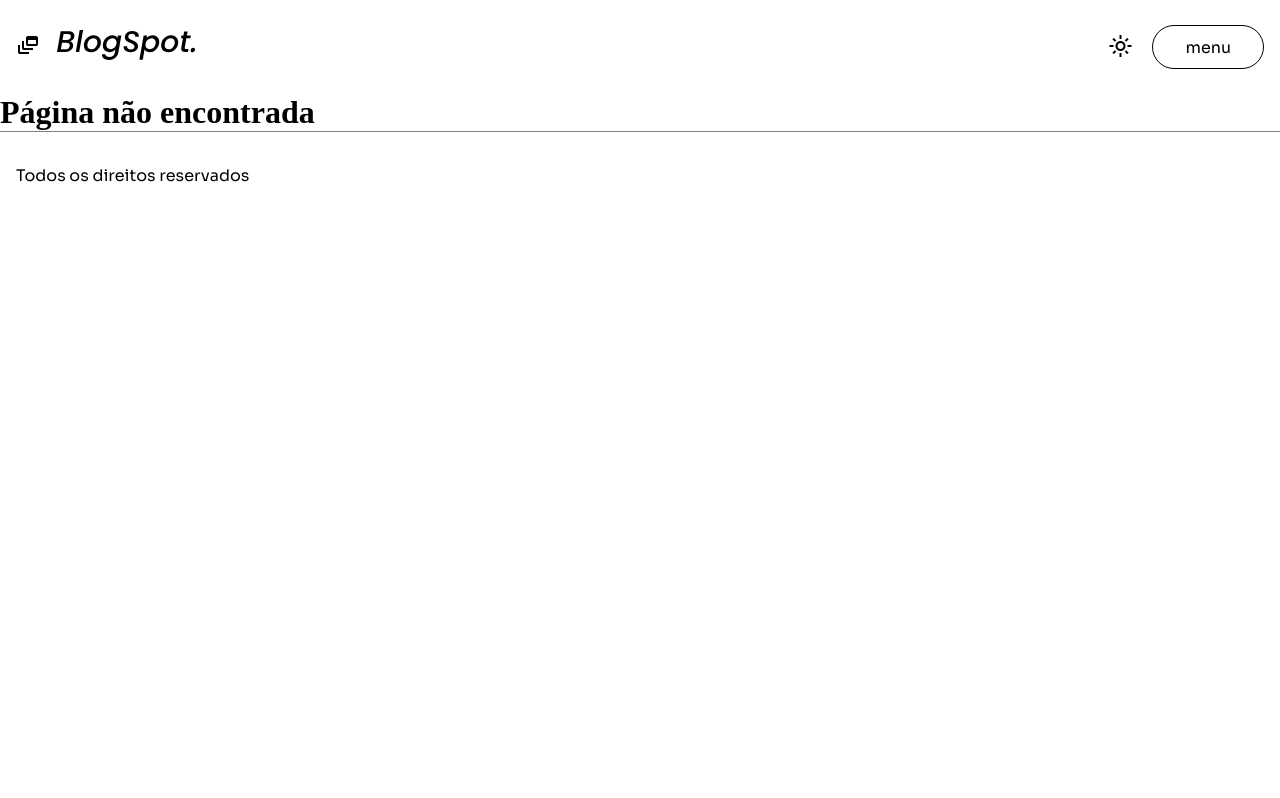
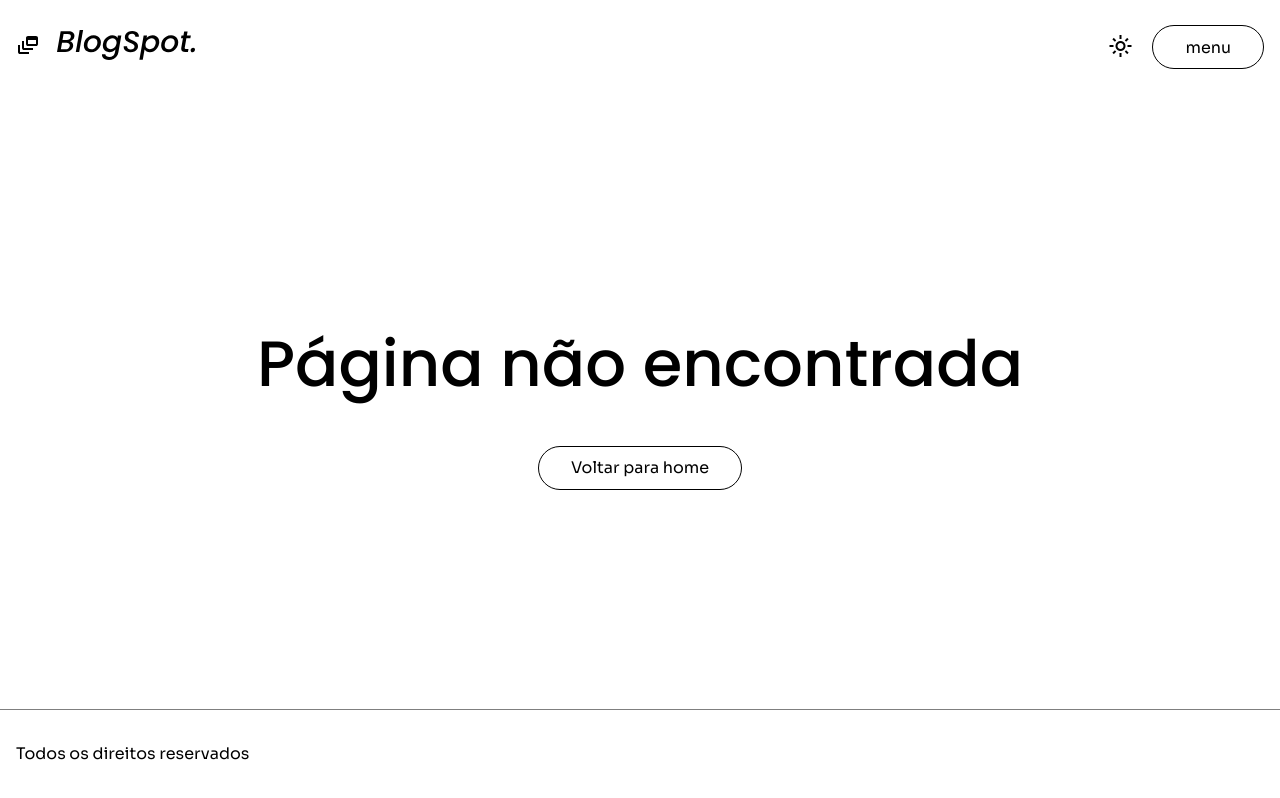
Before and after one commit to josedasilva123/react3-projeto, a React (Vite) app: page /404 in a window 1280 px wide. Built offline with nearby package versions, Linux system fonts and the light colour scheme; no server answers.

Commit message:
404 page styles

```diff
--- a/src/pages/NotFoundPage/index.tsx
+++ b/src/pages/NotFoundPage/index.tsx
@@ -1,7 +1,19 @@
-export function NotFoundPage(){
-    return(
-        <>
-            <h1>Página não encontrada</h1>
-        </>
-    )
+import { ButtonLink } from "../../components/shared/fragments/buttons/ButtonLink";
+import { Title } from "../../components/shared/fragments/content/Title";
+import { Container } from "../../components/shared/fragments/grid/Container";
+import styles from "./style.module.scss"
+
+export function NotFoundPage() {
+  return (
+    <Container>
+      <div className={styles.box}>
+        <Title tag="h1" size="one" titleStyle="primary">
+          Página não encontrada
+        </Title>
+        <ButtonLink buttonColor="outline" to="/">
+          Voltar para home
+        </ButtonLink>
+      </div>
+    </Container>
+  );
 }
--- /dev/null
+++ b/src/pages/NotFoundPage/style.module.scss
@@ -0,0 +1,8 @@
+.box{
+    min-height: calc(100vh - 185px);
+    display: flex;
+    align-items: center;
+    justify-content: center;
+    flex-direction: column;
+    gap: 30px;
+}
```
